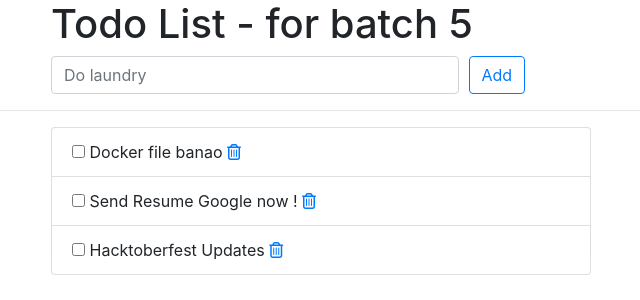
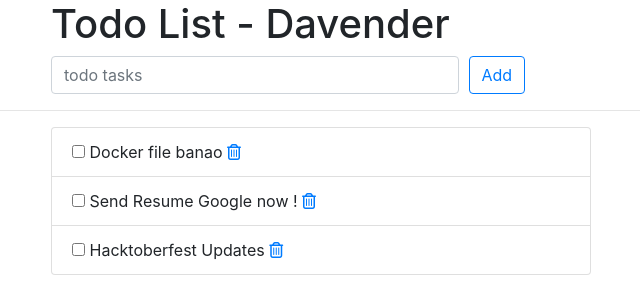
Before and after one commit to davender-singh1/django-todo-cicd, a Django app: page /todos/ in a window 1280 px wide. Shown: the top 300 px of the page, without its empty margins (224-864 px from the left). Run offline with Django 3.2, Linux system fonts and the light colour scheme; data comes from the database, SQL or seed files in the repository; some libraries are stand-ins or nearby versions.

Commit message:
Update index.html

```diff
--- a/todos/templates/todos/index.html
+++ b/todos/templates/todos/index.html
@@ -12,7 +12,7 @@
     <div class="offset-md-2 col-lg-9">
       <div class="page-header">
         <h1>
-          Todo List - for batch 5
+          Todo List - Davender
         </h1>
       </div>
     </div>
@@ -25,7 +25,7 @@
         {% csrf_token %}
         <div class="form-row">
           <div class="col-md-6">
-            <input type="text" class="form-control" name="title" placeholder="Do laundry" required>
+            <input type="text" class="form-control" name="title" placeholder="todo tasks" required>
           </div>
           <div class="col-md-6">
             <button type="submit" name="submit" class="btn btn-outline-primary">
```
